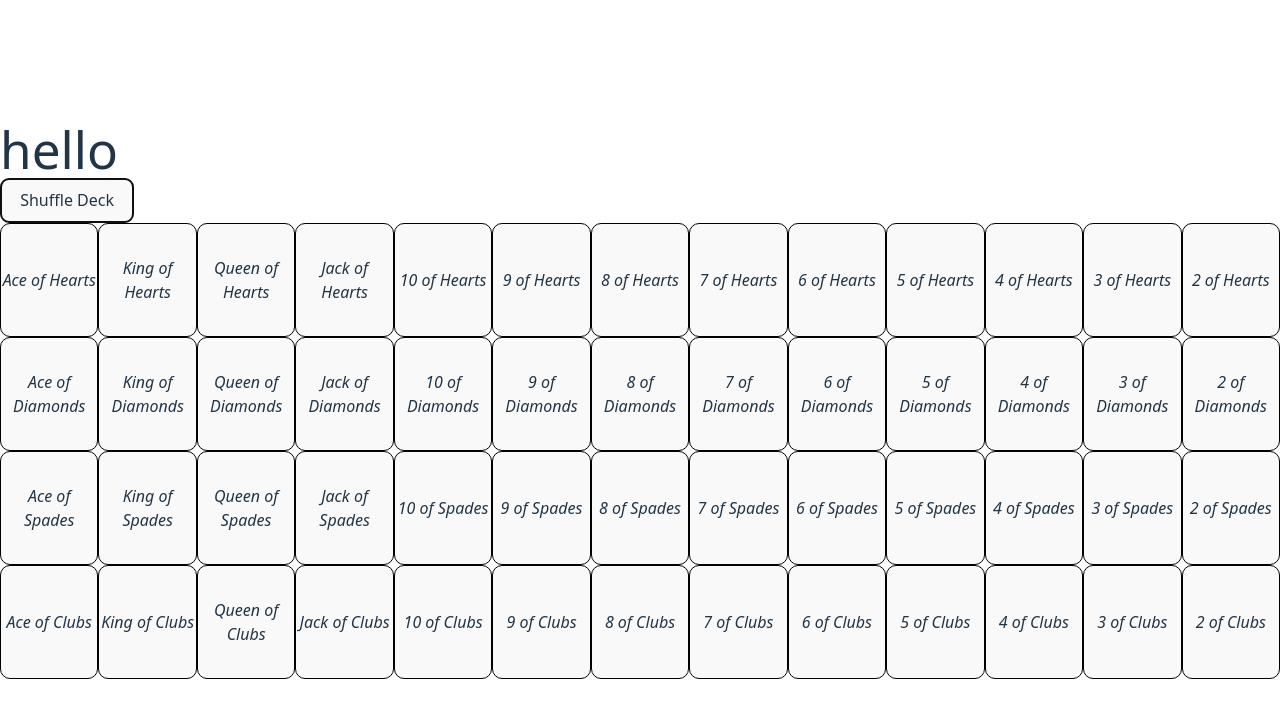
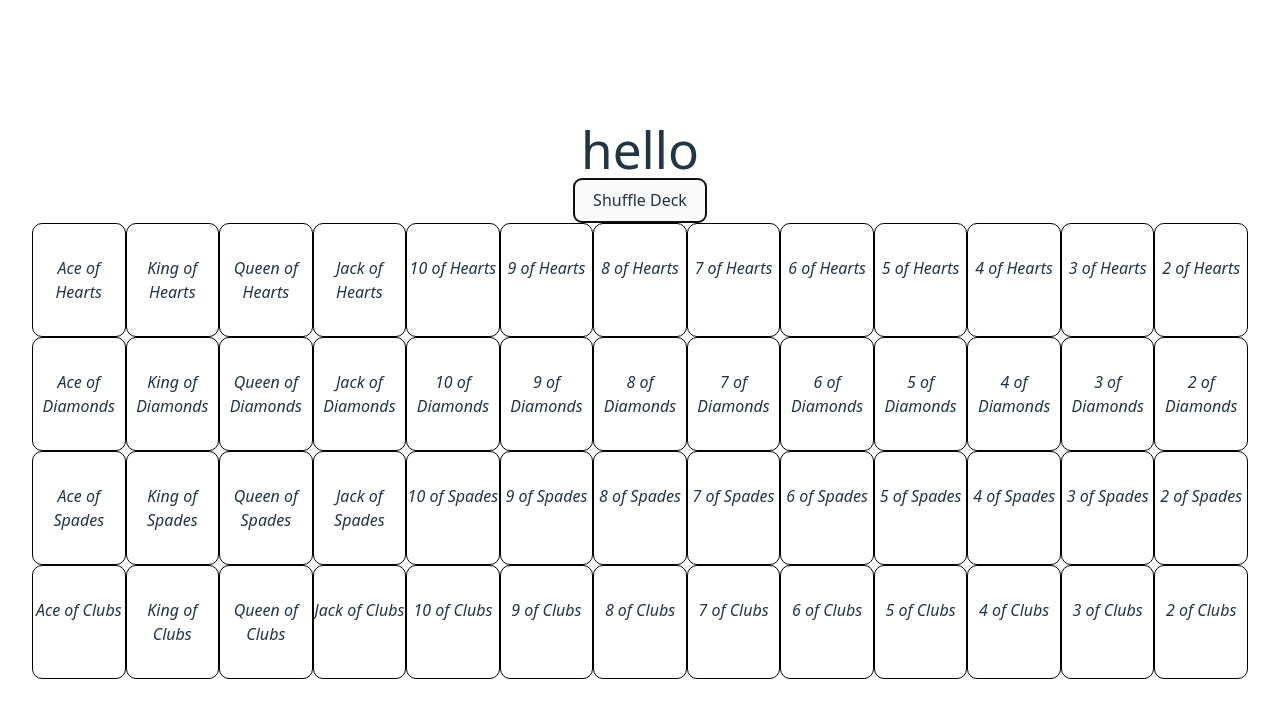
Before and after one commit to gpeid/concentration-card-game, a React (Vite) app: page / in a window 1280 px wide. Both pictures are taken after a click on the button "Generate Deck". Shown: the top 718 px of the page. Built offline with nearby package versions, Linux system fonts and the light colour scheme.

Commit message:
change to div (biome warnings suggests to change to button)

```diff
--- a/src/App.tsx
+++ b/src/App.tsx
@@ -1,3 +1,5 @@
+import "./App.css";
+
 import type { CardProperties } from './types/types';
 import DeckContainer from './components/DeckContainer';
 import { generateDeck, shuffleDeck } from './utils';
--- a/src/components/Card.tsx
+++ b/src/components/Card.tsx
@@ -6,18 +6,17 @@ interface CardProps {
   details: CardProperties;
   toggleSelected: boolean;
   matchedCard: boolean;
-  selectCardClick: (e: React.MouseEvent<HTMLButtonElement>) => void;
+  selectCardClick: (e: React.MouseEvent<HTMLDivElement>) => void;
 }
 
 const Card: React.FC<CardProps> = ({ details, toggleSelected, matchedCard, selectCardClick }) => {
   return (
-    <button
-      type='button'
+    <div
       onClick={!matchedCard ? selectCardClick : undefined}
-      className={`card cursor-pointer hover:bg-fuchsia-400 ${toggleSelected ? "selected bg-blue-400" : ""} ${matchedCard && "cursor-not-allowed bg-green-600"}`}
+      className={`card cursor-pointer hover:bg-fuchsia-400 ${toggleSelected ? "selected bg-blue-400" : ""} ${matchedCard ? "cursor-not-allowed bg-green-600" : ""}`}
     >
       {details.label}
-    </button>
+    </div>
   );
 };
 
```
